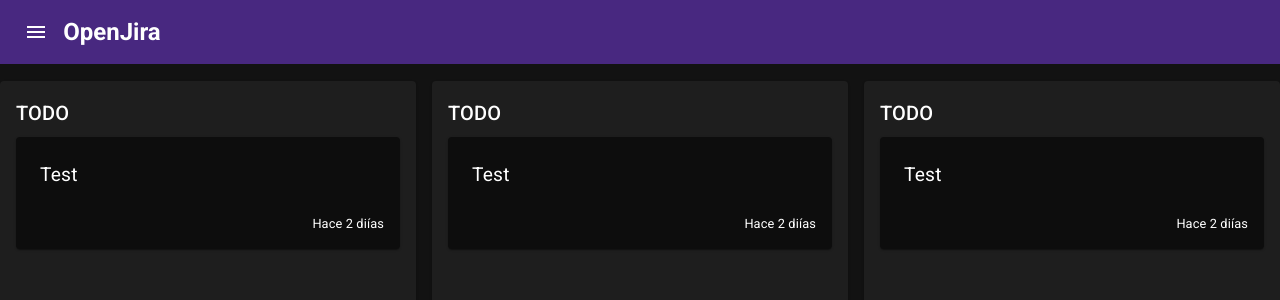
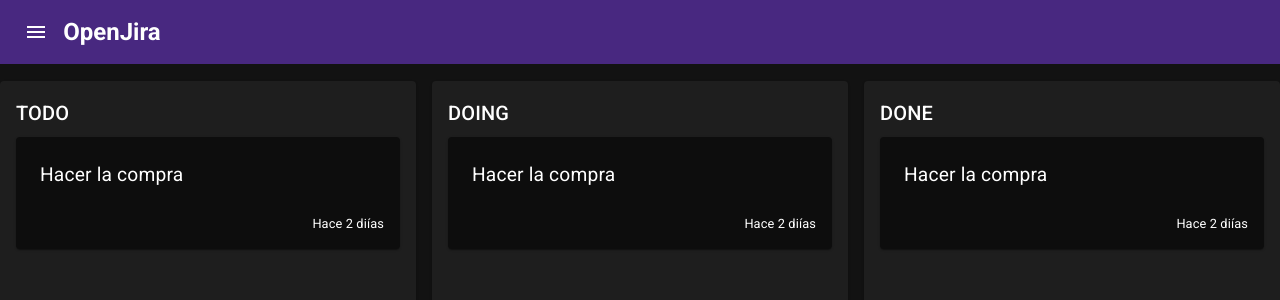
Before and after one commit to medinamarquezp/open-jira, a Next.js app: page / in a window 1280 px wide. Shown: the top 300 px of the page. Built offline with nearby package versions, Linux system fonts and the light colour scheme.

Commit message:
feat: components props

```diff
--- a/components/ui/entries/EntriesList.tsx
+++ b/components/ui/entries/EntriesList.tsx
@@ -1,7 +1,13 @@
+import { FC } from "react";
 import { Grid, List, Paper, Typography } from "@mui/material";
 import { EntryCard } from "./EntryCard";
 
-export const EntriesList = () => {
+interface Props {
+  slug: string;
+  title: string;
+}
+
+export const EntriesList: FC<Props> = ({ slug, title }) => {
   return (
     <Grid item xs={4}>
       <div>
@@ -12,9 +18,9 @@ export const EntriesList = () => {
             padding: "1rem",
           }}
         >
-          <Typography variant="h6">TODO</Typography>
+          <Typography variant="h6">{title}</Typography>
           <List>
-            <EntryCard />
+            <EntryCard title="Hacer la compra" createdAt={Date.now()} />
           </List>
         </Paper>
       </div>
--- a/components/ui/entries/EntryCard.tsx
+++ b/components/ui/entries/EntryCard.tsx
@@ -1,10 +1,16 @@
+import { FC } from "react";
 import { Card, CardActions, CardContent, Typography } from "@mui/material";
 
-export const EntryCard = () => {
+interface Props {
+  title: string;
+  createdAt: number;
+}
+
+export const EntryCard: FC<Props> = ({ title, createdAt }) => {
   return (
     <Card sx={{ padding: "0.5rem", backgroundColor: "black" }}>
       <CardContent>
-        <Typography fontSize="1.2rem">Test</Typography>
+        <Typography fontSize="1.2rem">{title}</Typography>
       </CardContent>
       <CardActions sx={{ justifyContent: "flex-end" }}>
         <Typography fontSize="0.8rem">Hace 2 diías</Typography>
--- a/pages/index.tsx
+++ b/pages/index.tsx
@@ -13,9 +13,9 @@ import { EntriesList } from "../components/ui/entries/EntriesList";
 const Home: NextPage = () => {
   return (
     <MainLayout>
-      <EntriesList />
-      <EntriesList />
-      <EntriesList />
+      <EntriesList title="TODO" slug="todo" />
+      <EntriesList title="DOING" slug="doing" />
+      <EntriesList title="DONE" slug="done" />
     </MainLayout>
   );
 };
```
